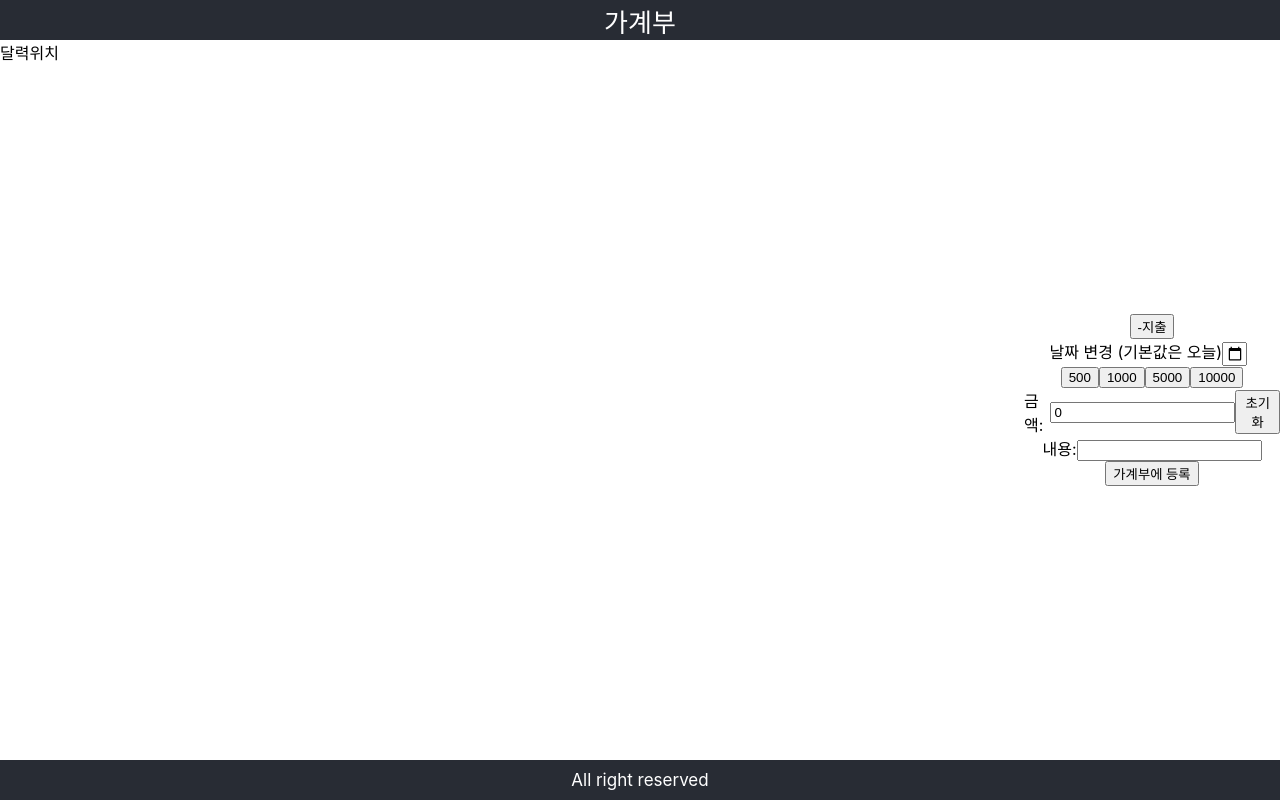
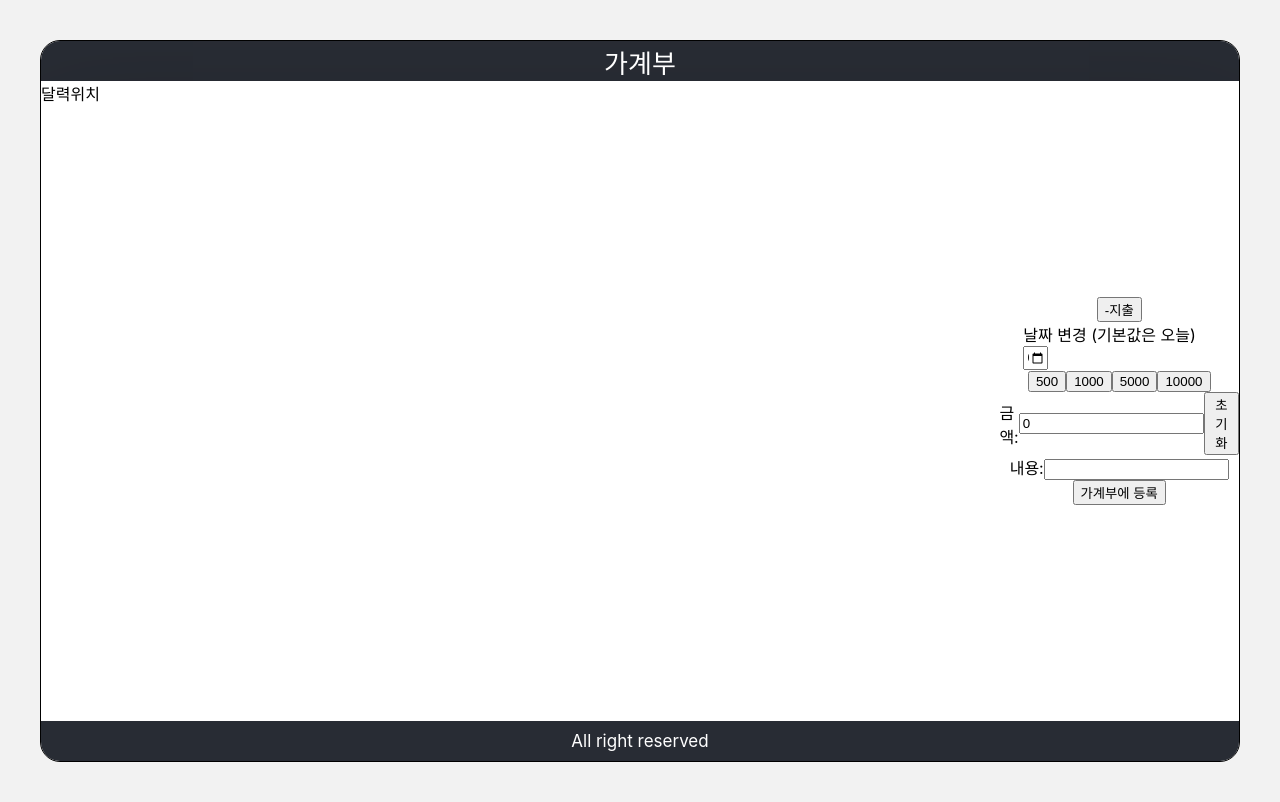
Before and after one commit to psp0/AccountBook, a React (Create React App) app: page / in a window 1280 px wide. Built offline with nearby package versions, Linux system fonts and the light colour scheme.

Commit message:
이름 및 구조 변경

```diff
--- a/src/App.css
+++ b/src/App.css
@@ -1,3 +1,16 @@
+#wrap {
+  margin: 0 auto;
+  padding: 5vh;
+  background-color: #f2f2f2;
+}
+.App {
+  border: 1px solid black;
+  border-radius: 20px;
+  overflow: hidden;
+}
+.basic-font {
+  font-size: calc(10px + vmin);
+}
 .App-header {
   background-color: #282c34;
   min-height: 5vh;
@@ -9,14 +22,14 @@
   font-size: calc(10px + 2vmin);
   color: white;
 }
-.App-section {
+.App-container {
   display: grid;
   grid-template-columns: 80% 20%;
-
   background-color: #fff;
-  min-height: 90vh;
+  min-height: 80vh;
   width: 100%;
   color: black;
+  box-shadow: 0 50px 100px rgba(0, 0, 0, 0.3);
 }
 .App-footer {
   background-color: #282c34;
--- a/src/App.js
+++ b/src/App.js
@@ -1,17 +1,19 @@
 import "./App.css";
-import AddSection from "./components/Add/AddSection";
-import ViewSection from "./components/View/ViewSection";
+import AddContainer from "./components/AddContainer/AddContainer";
+import ViewContainer from "./components/ViewContainer/ViewContainer";
 
 function App() {
   return (
-    <>
-      <header className="App-header">가계부</header>
-      <section className="App-section">
-        <ViewSection />
-        <AddSection />
-      </section>
-      <footer className="App-footer">All right reserved</footer>
-    </>
+    <div id="wrap">
+      <div className="App basic-font">
+        <header className="App-header">가계부</header>
+        <div className="App-container">
+          <ViewContainer />
+          <AddContainer />
+        </div>
+        <footer className="App-footer">All right reserved</footer>
+      </div>
+    </div>
   );
 }
 
--- a/src/components/Add/AddSection.css
+++ b/src/components/AddContainer/AddContainer.css
@@ -2,7 +2,7 @@
   display: flex;
   align-items: center;
 }
-.setting-container {
+.add-container {
   position: relative;
   display: flex;
   flex-direction: column;
--- a/src/components/Add/AddSection.jsx
+++ b/src/components/AddContainer/AddContainer.jsx
@@ -1,19 +1,17 @@
 import React, { useEffect, useState } from "react";
-import "./AddSection.css";
+import "./AddContainer.css";
 import ToggleButton from "./ExpendIncomeToggle/ToggleButton";
-import DateChange from "./DateChange/DateChange";
+import DateChanger from "./DateChanger/DateChanger";
 
-function AddSection() {
+function AddContainer() {
   const [money, setMoney] = useState(0);
 
   useEffect(() => {}, [money]);
 
   return (
-    <div className="setting-container">
-      <div className="choose-IO">
-        <ToggleButton />
-      </div>
-      <DateChange />
+    <div className="add-container">
+      <ToggleButton />
+      <DateChanger />
       <div className="money-buttons">
         {[500, 1000, 5000, 10000].map((e) => {
           return (
@@ -53,4 +51,4 @@ function AddSection() {
   );
 }
 
-export default AddSection;
+export default AddContainer;
--- a/src/components/Add/DateChange/DateChange.css
+++ b/src/components/AddContainer/DateChanger/DateChanger.css
@@ -1,11 +1,10 @@
-.date-change {
+.date-changer {
   position: relative;
   width: 80%;
 }
-#date-change-input-btn {
+#date-changer-input-btn {
   position: relative;
   margin: auto;
   width: 20px;
   height: 20px;
-  font-size: 1rem;
 }
--- a/src/components/Add/DateChange/DateChange.jsx
+++ b/src/components/AddContainer/DateChanger/DateChanger.jsx
@@ -1,18 +1,18 @@
 import React from "react";
 import { dateToString } from "../../Module/DateToString";
-import "./DateChange.css";
-function DateChange() {
+import "./DateChanger.css";
+function DateChanger() {
   const today = new Date();
   return (
-    <div className="date-change">
+    <div className="date-changer">
       날짜 변경 (기본값은 오늘)
       <input
         type="date"
         name=""
-        id="date-change-input-btn"
+        id="date-changer-input-btn"
         defaultValue={dateToString(today)}
       />
     </div>
   );
 }
-export default DateChange;
+export default DateChanger;
--- a/src/components/View/ViewSection.jsx
+++ b/src/components/ViewContainer/ViewContainer.jsx
@@ -1,6 +1,6 @@
 import React from "react";
-
-function ViewSection() {
+import "./ViewContainer.css";
+function ViewContainer() {
   return (
     <div className="calendar-container">
       <div>달력위치</div>
@@ -8,4 +8,4 @@ function ViewSection() {
   );
 }
 
-export default ViewSection;
+export default ViewContainer;
```
Also changed, not shown: src/components/AddContainer/ExpendIncomeToggle/ToggleButton.jsx (renamed from src/components/Add/ExpendIncomeToggle/ToggleButton.jsx), src/components/ViewContainer/ViewContainer.css (renamed from src/components/View/ViewSection.css).
